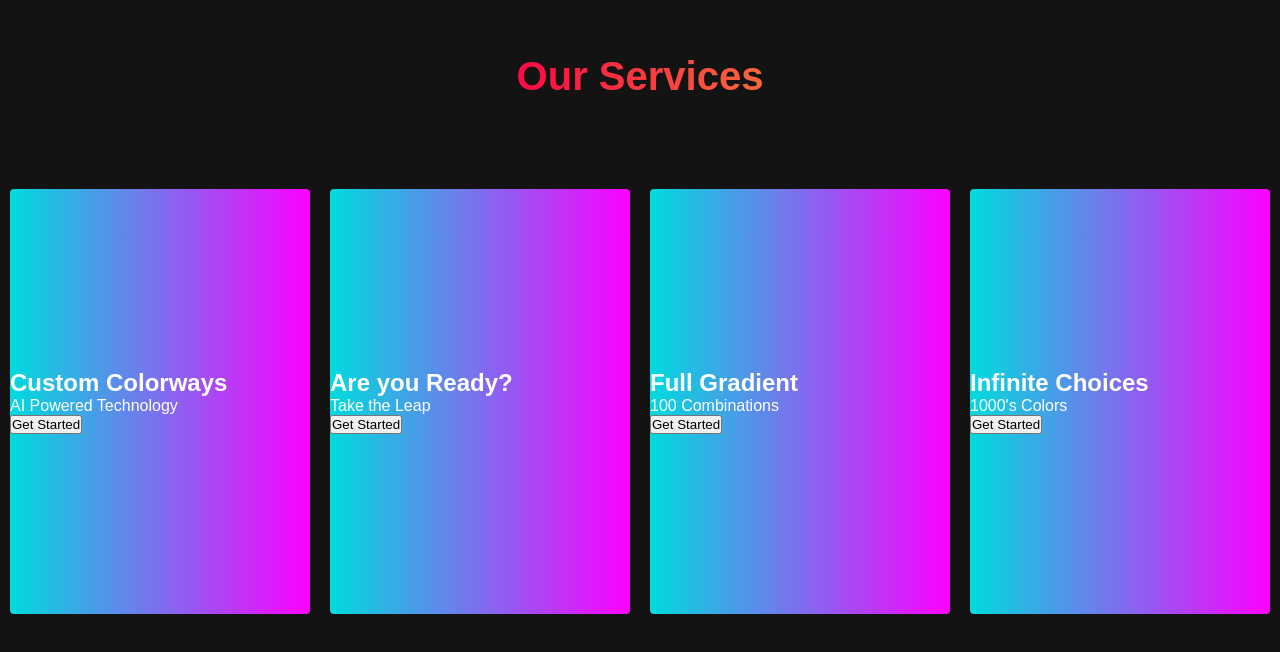
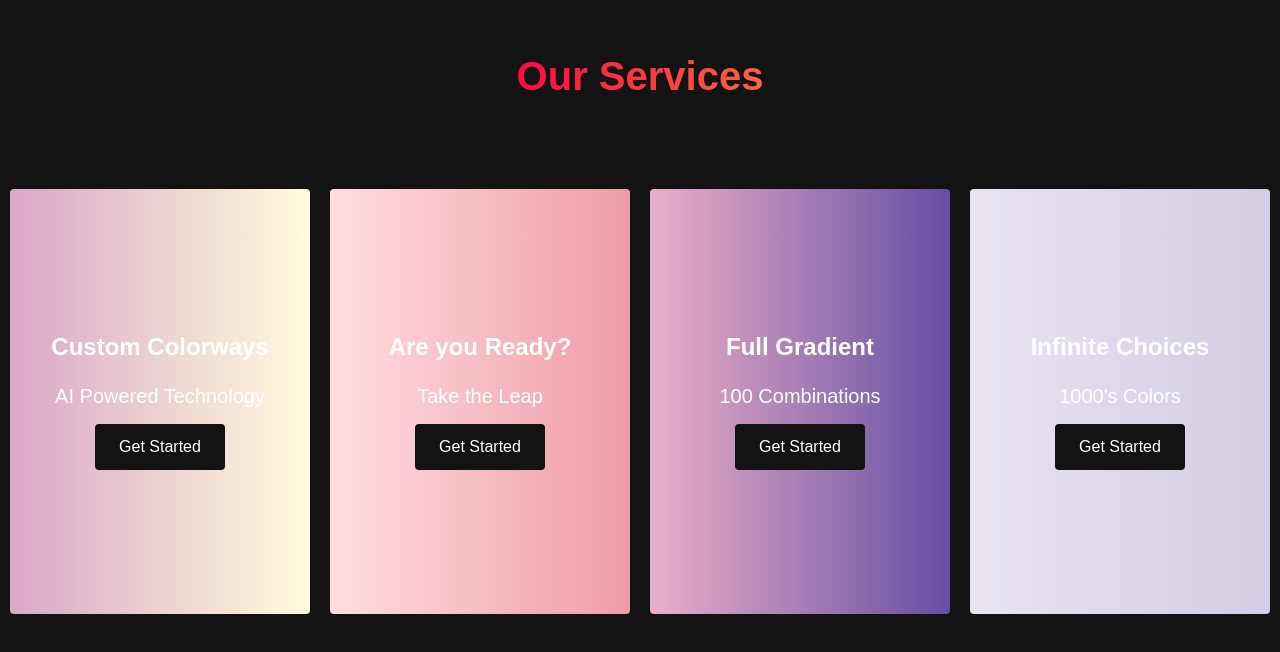
Before and after one commit to kido6596/COLOR, a plain HTML site: page index.html in a window 1280 px wide. Shown: the part 1799-2451 px from the top of the page. Drawn offline with Linux system fonts and the light colour scheme.

Commit message:
Add files via upload

```diff
--- a/styles.css
+++ b/styles.css
@@ -484,6 +484,50 @@
     flex-direction: column;
     justify-content: center;
     color: #fff;
-    background-image: linear-gradient(to right, #00dbde 0%, #fc00ff 100%);
+    background-image: linear-gradient(to right, #d9a7c7 0%, #fffcdc 100%);
     transition: 0.3s ease-in;
 }
+
+.services__card:nth-child(2){
+    background: #ee9ca7;
+background: -webkit-linear-gradient(to right, #ffdde1, #ee9ca7);
+background: linear-gradient(to right, #ffdde1, #ee9ca7);
+}
+
+.services__card:nth-child(3){
+    background: #654ea3;
+background: -webkit-linear-gradient(to right, #eaafc8, #654ea3);
+background: linear-gradient(to right, #eaafc8, #654ea3);
+}
+
+.services__card:nth-child(4){
+    background: #D3CCE3;
+background: -webkit-linear-gradient(to right, #E9E4F0, #D3CCE3);
+background: linear-gradient(to right, #E9E4F0, #D3CCE3);
+}
+
+.services__card h2{
+    text-align: center;
+}
+
+.services__card p{
+    text-align: center;
+    margin-top: 24px;
+    font-size: 20px;
+}
+
+.services__btn{
+    display: flex;
+    justify-content: center;
+    margin-top: 16px;
+}
+
+.services__btn button{
+    color: #fff;
+    padding: 14px 24px;
+    border: none;
+    outline: none;
+    border-radius: 4px;
+    background-color: #131313;
+    font-size: 1rem;
+}
```
